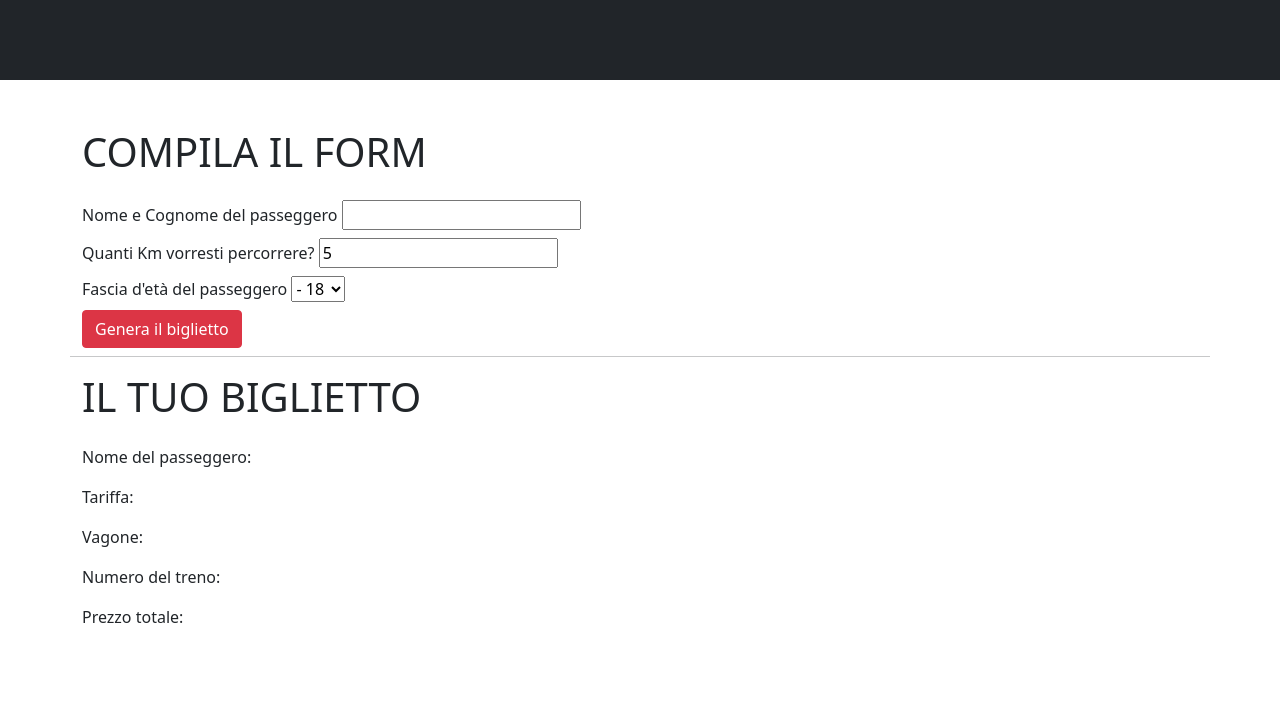
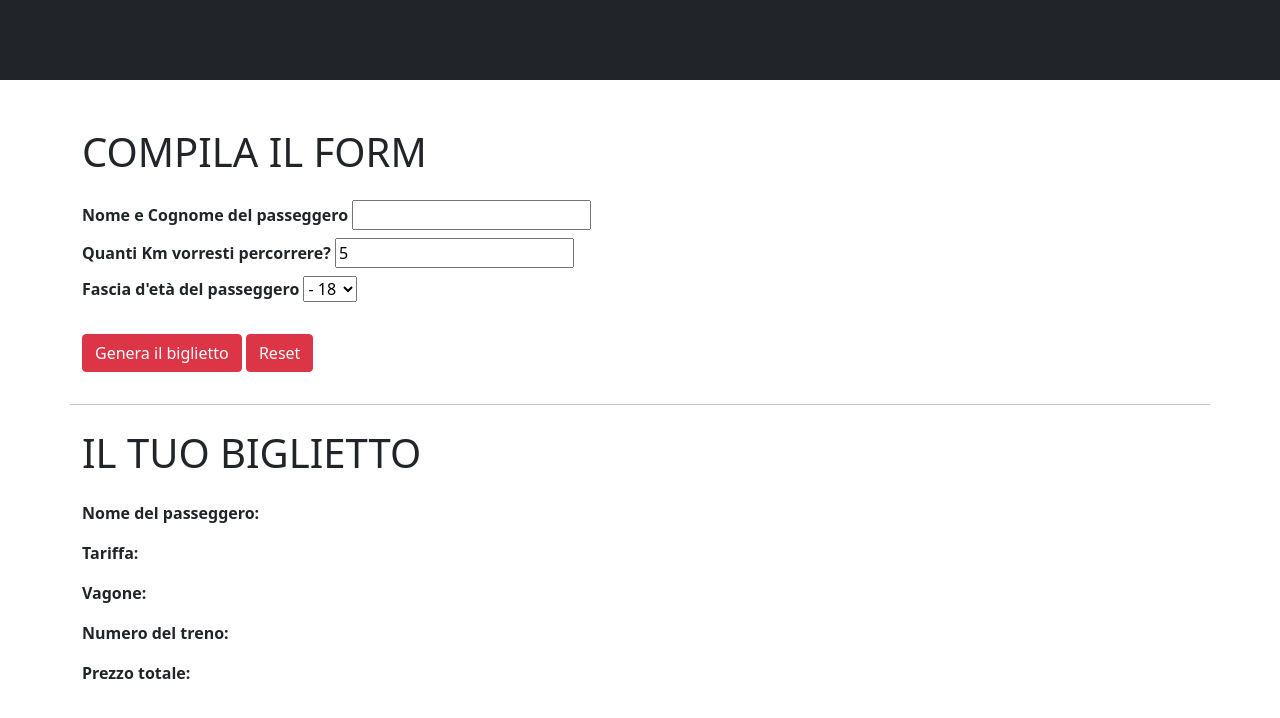
Before and after one commit to Riki420/js-biglietto-treno-form, a plain HTML site: page index.html in a window 1280 px wide. Drawn offline with nearby package versions, Linux system fonts and the light colour scheme.

Commit message:
Bottone reset funzionante

```diff
--- a/index.html
+++ b/index.html
@@ -20,15 +20,15 @@
             <div class="col-12" id="form-sctn">
                 <h1 class="mb-4">COMPILA IL FORM</h1>
                 <div class="mb-2">
-                    <label for="name">Nome e Cognome del passeggero</label>
+                    <label for="name"><strong>Nome e Cognome del passeggero</strong></label>
                     <input type="text" class="form-field" id="name">
                 </div>
                 <div class="mb-2">
-                    <label for="km">Quanti Km vorresti percorrere?</label>
+                    <label for="km"><strong>Quanti Km vorresti percorrere?</strong></label>
                     <input type="number" class="form-field" id="km" min="5" value="5">
                 </div>
                 <div class="mb-2">
-                    <label for="age">Fascia d'età del passeggero</label>
+                    <label for="age"><strong>Fascia d'età del passeggero</strong></label>
                     <select id="age">
                         <option value="min"> - 18</option>
                         <option value="maj"> + 18</option>
@@ -36,27 +36,28 @@
                     </select>
                 </div>
                 <div class="mb-2">
-                    <button type="button" class="btn btn-danger" id="gen-ticket">Genera il biglietto</button>
+                    <button type="button" class="btn btn-danger mt-4" id="gen-ticket">Genera il biglietto</button>
+                    <button type="button" class="btn btn-danger mt-4" id="reset">Reset</button>
                 </div>
             </div>
-            <hr>
+            <hr class="mb-4 mt-4">
             <!--RISULTATO FINALE-->
             <div class="col-12" id="ticket-sctn">
                 <h1 class="mb-4">IL TUO BIGLIETTO</h1>
                 <p>
-                    Nome del passeggero: <span id="name-place"></span>
+                    <strong>Nome del passeggero: </strong><span id="name-place"></span>
                 </p>
                 <p>
-                    Tariffa: <span id="discount"></span>
+                    <strong>Tariffa: </strong><span id="discount"></span>
                 </p>
                 <p>
-                    Vagone: <span id="wagon"></span>
+                    <strong>Vagone: </strong><span id="wagon"></span>
                 </p>
                 <p>
-                    Numero del treno: <span id="train-num"></span>
+                    <strong>Numero del treno: </strong><span id="train-num"></span>
                 </p>
                 <p>
-                    Prezzo totale: <span id="price"></span>
+                    <strong>Prezzo totale: </strong><span id="price"></span>
                 </p>
             </div>
         </div>
--- a/js/script.js
+++ b/js/script.js
@@ -24,6 +24,7 @@ var nameField = document.getElementById('name');
 var kmField = document.getElementById('km');
 var ageField = document.getElementById('age');
 var button = document.getElementById('gen-ticket');
+var resetButton = document.getElementById('reset');
 
 //* VARIABILI DEL TICKET
 
@@ -84,3 +85,19 @@ button.addEventListener('click', function () {
       wagonElement.innerHTML = wagonNum;
 
 });
+
+//* BOTTONE RESET
+
+resetButton.addEventListener('click', function(){
+    nameField.value = '';
+    kmField.value = '5';
+    ageField.value = 'maj';
+
+    nameElement.innerHTML = '';
+    discountElement.innerHTML = '';
+    wagonElement.innerHTML = '';
+    trainNumElement.innerHTML = '';
+    priceElement.innerHTML = '';
+
+
+});
```
Also changed, not shown: css/style.css (line endings or trailing spaces).
